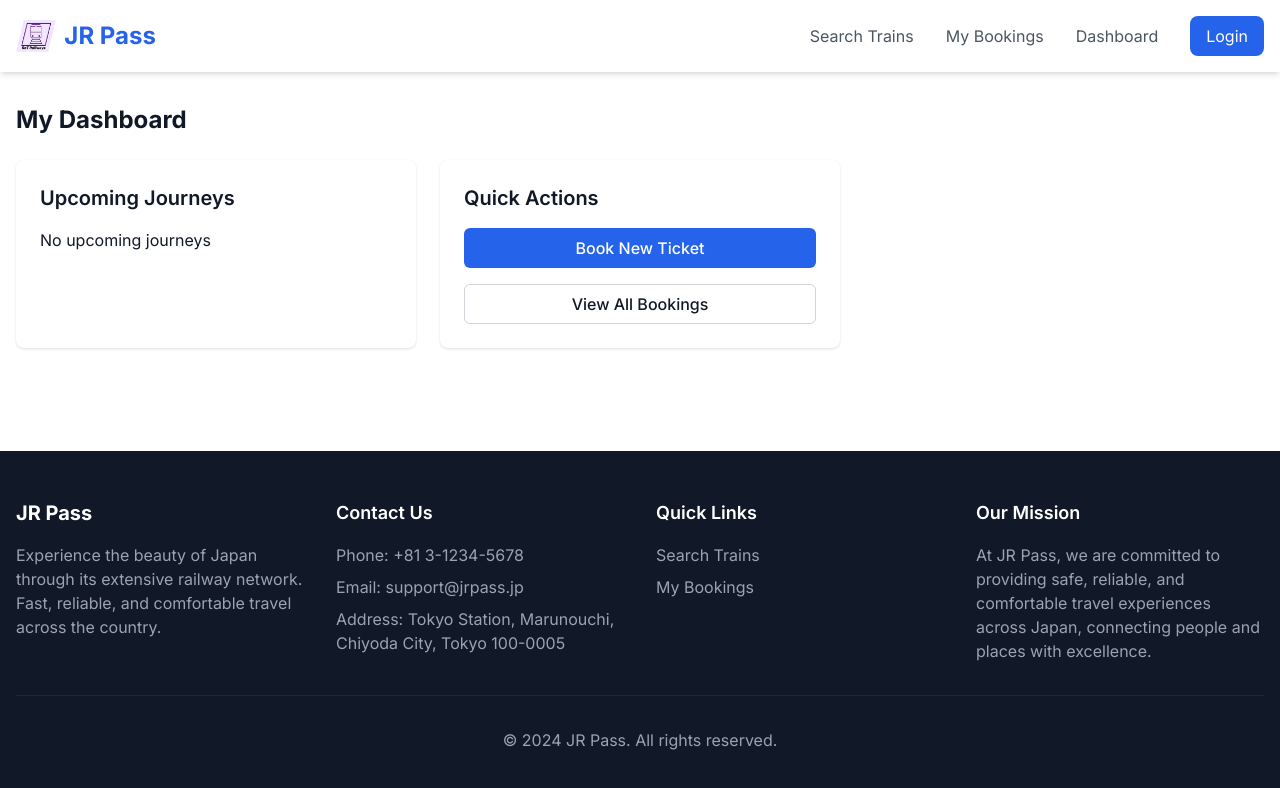
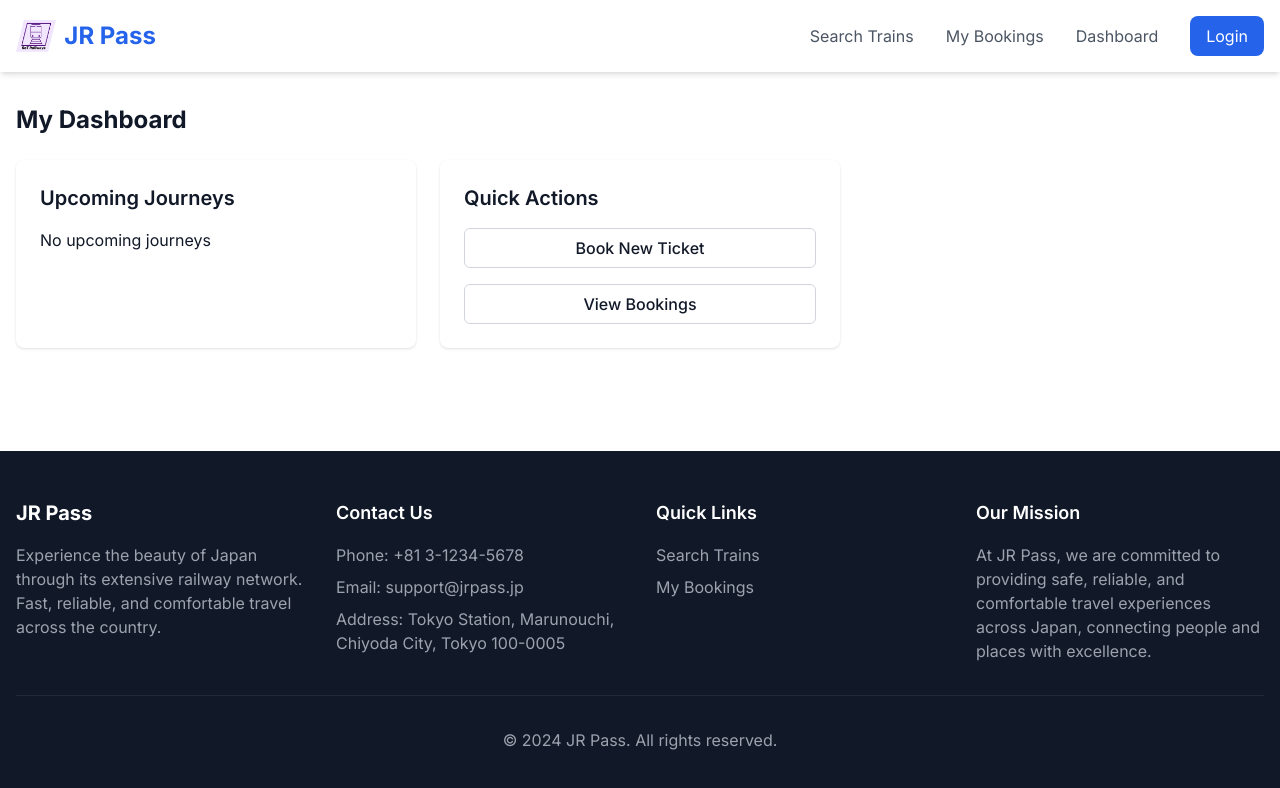
Before and after one commit to Abhilasha0909/RailwayReservation-Frontend, a Next.js app: page /dashboard in a window 1280 px wide. Shown: the top 788 px of the page. Built offline with nearby package versions, Linux system fonts and the light colour scheme.

Commit message:
dashboard updated

```diff
--- a/src/app/dashboard/page.tsx
+++ b/src/app/dashboard/page.tsx
@@ -30,13 +30,18 @@ export default function DashboardPage() {
           <h2 className="text-xl font-semibold mb-4">Quick Actions</h2>
           <div className="space-y-4">
             <Button
-              className="w-full"
+              className="w-full hover:bg-blue-600 hover:text-white transition-colors duration-300"
+              variant="outline"
               onClick={() => router.push("/#search-form")}
             >
               Book New Ticket
             </Button>
-            <Button className="w-full" variant="outline">
-              View All Bookings
+            <Button
+              className="w-full hover:bg-blue-600 hover:text-white transition-colors duration-300"
+              variant="outline"
+              onClick={() => router.push("/#bookings")}
+            >
+              View Bookings
             </Button>
           </div>
         </Card>
```
